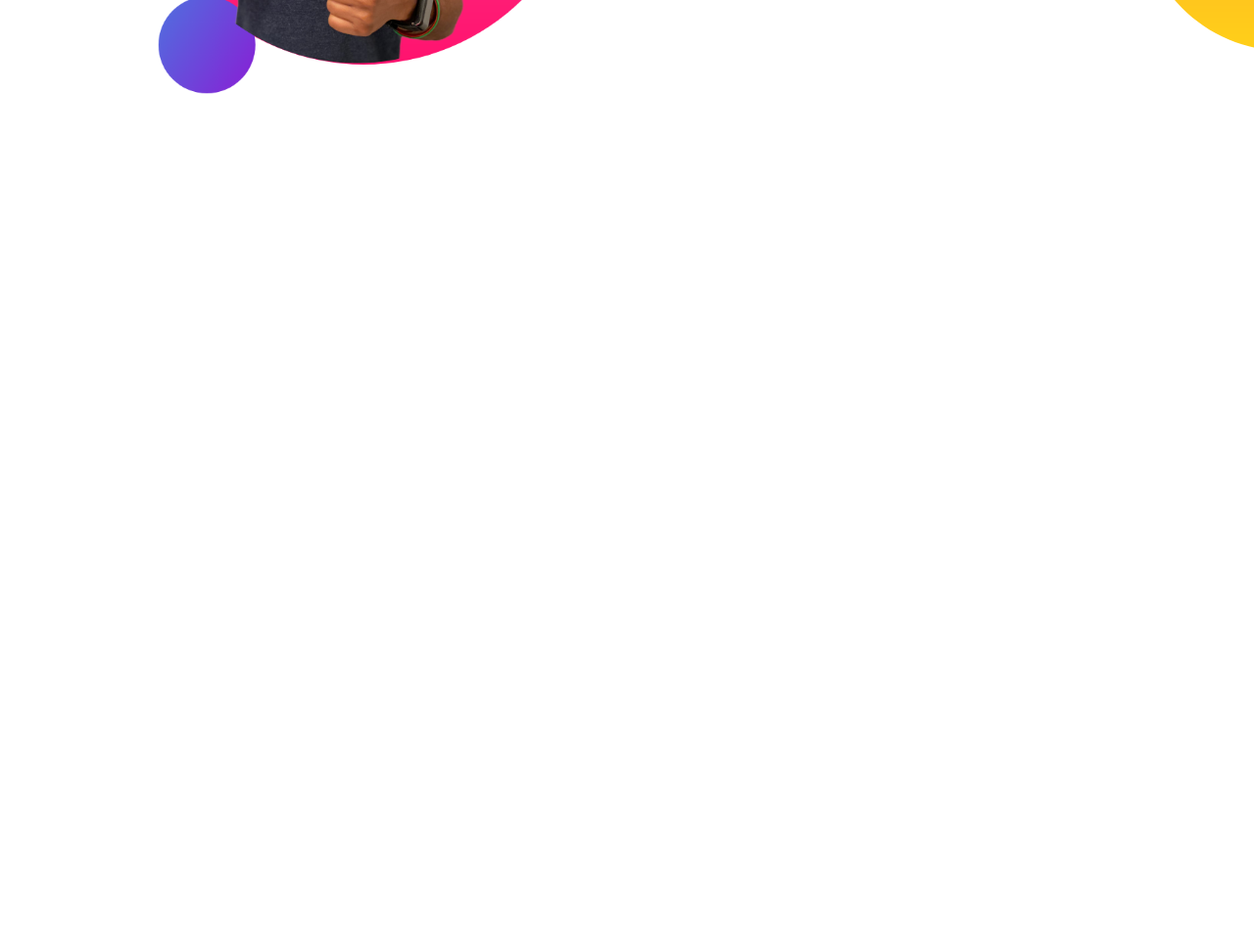
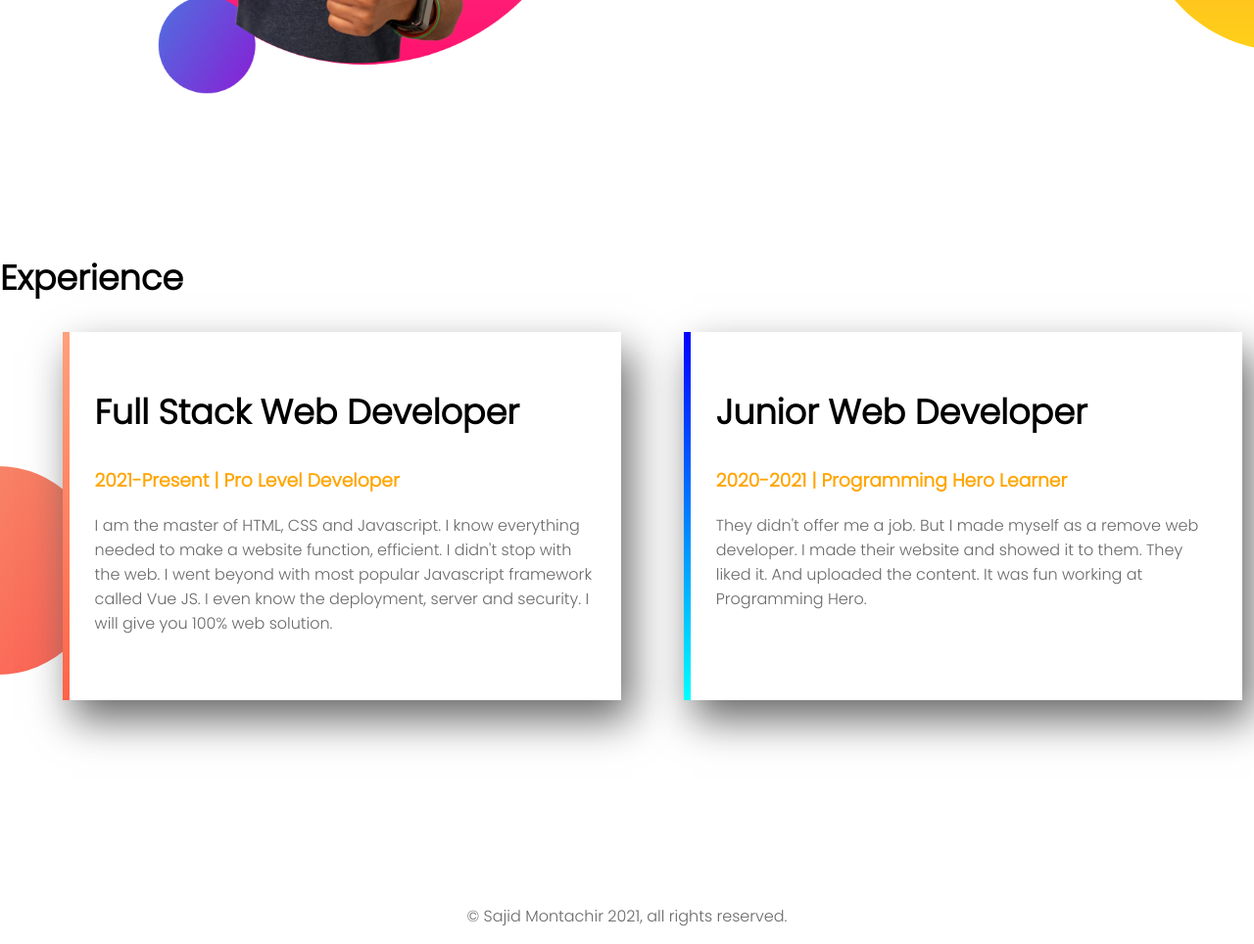
Before and after one commit to Samonide/web-portfolio, a plain HTML site: page index.html in a window 1280 px wide. Shown: the part 1072-2036 px from the top of the page at 98% size. Before the commit the page ends 1300 px from the top, so only its background shows below. Drawn offline with Linux system fonts and the light colour scheme.

Commit message:
Project Completed

```diff
--- a/index.html
+++ b/index.html
@@ -17,7 +17,9 @@
     <section class="top-banner">
       <div class="half-width">
         <h1 class="welcome">
-          Welcome To <br /><span class="name-highlight">Sajid Montachir's</span>
+          Welcome To <br /><span class="orange-highlight"
+            >Sajid Montachir's</span
+          >
           Portfolio
         </h1>
 
@@ -59,5 +61,31 @@
         >
       </div>
     </section>
+    <section class="experiences">
+      <h2>Experience</h2>
+      <div class="half-width single-experience" id="full-stack">
+        <h2>Full Stack Web Developer</h2>
+        <h3 class="orange-highlight">2021-Present | Pro Level Developer</h3>
+        <p>
+          I am the master of HTML, CSS and Javascript. I know everything needed
+          to make a website function, efficient. I didn't stop with the web. I
+          went beyond with most popular Javascript framework called Vue JS. I
+          even know the deployment, server and security. I will give you 100%
+          web solution.
+        </p>
+      </div>
+      <div class="half-width single-experience" id="junior-dev">
+        <h2>Junior Web Developer</h2>
+        <h3 class="orange-highlight">2020-2021 | Programming Hero Learner</h3>
+        <p>
+          They didn't offer me a job. But I made myself as a remove web
+          developer. I made their website and showed it to them. They liked it.
+          And uploaded the content. It was fun working at Programming Hero.
+        </p>
+      </div>
+    </section>
+    <footer>
+      <p>© Sajid Montachir 2021, all rights reserved.</p>
+    </footer>
   </body>
 </html>
--- a/style.css
+++ b/style.css
@@ -11,7 +11,7 @@ h2 {
   font-size: 35px;
 }
 
-.name-highlight {
+.orange-highlight {
   color: orange;
 }
 
@@ -57,3 +57,31 @@ p {
   background-repeat: no-repeat;
   background-position: right;
 }
+
+.single-experience {
+  box-shadow: 10px 20px 40px dimgray;
+  height: 65%;
+  background-color: white;
+}
+
+.experiences {
+  background-image: url(/images/exp-bg.png);
+  background-repeat: no-repeat;
+  background-position: left;
+}
+
+#full-stack {
+  border-left: 7px solid;
+  border-image: linear-gradient(180deg, lightSalmon, tomato);
+  border-image-slice: 1;
+}
+
+#junior-dev {
+  border-left: 7px solid;
+  border-image: linear-gradient(180deg, blue, cyan);
+  border-image-slice: 1;
+}
+
+footer p {
+  text-align: center;
+}
```
